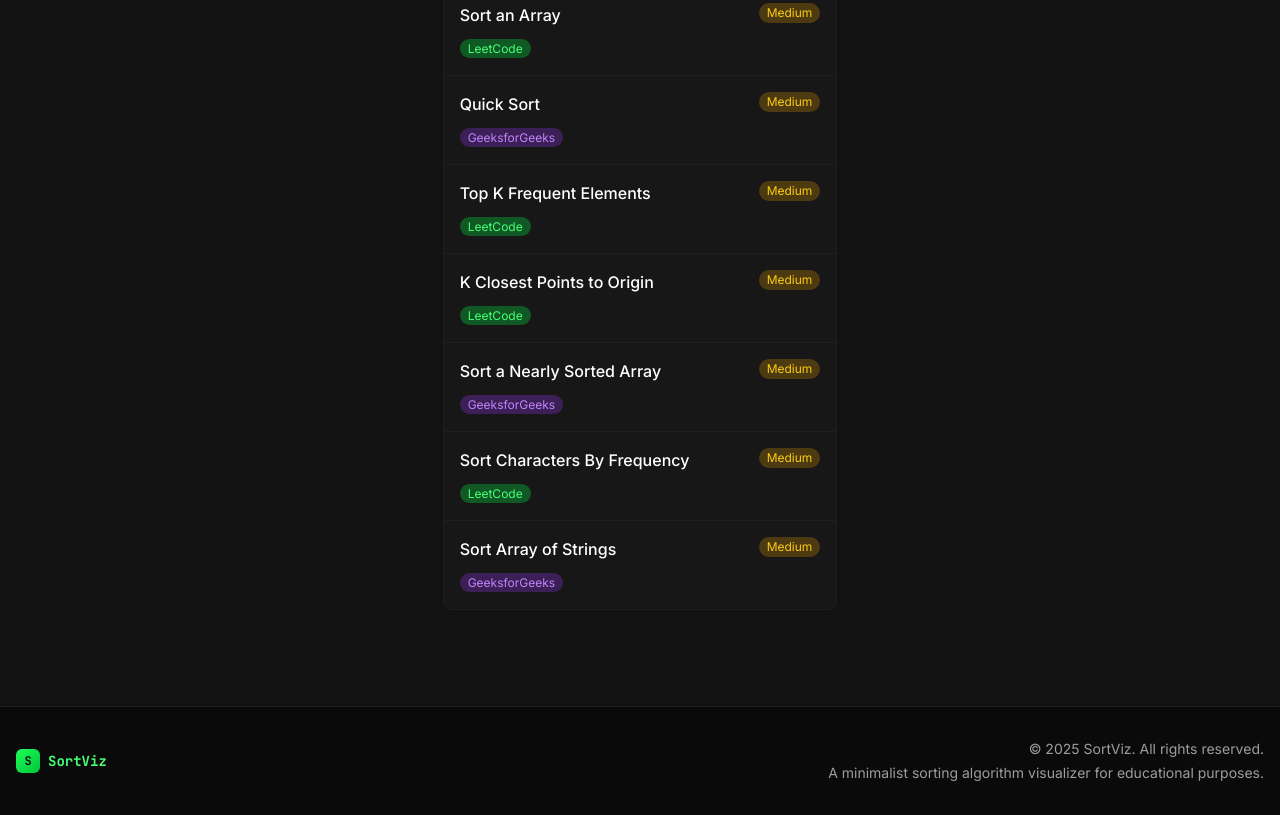
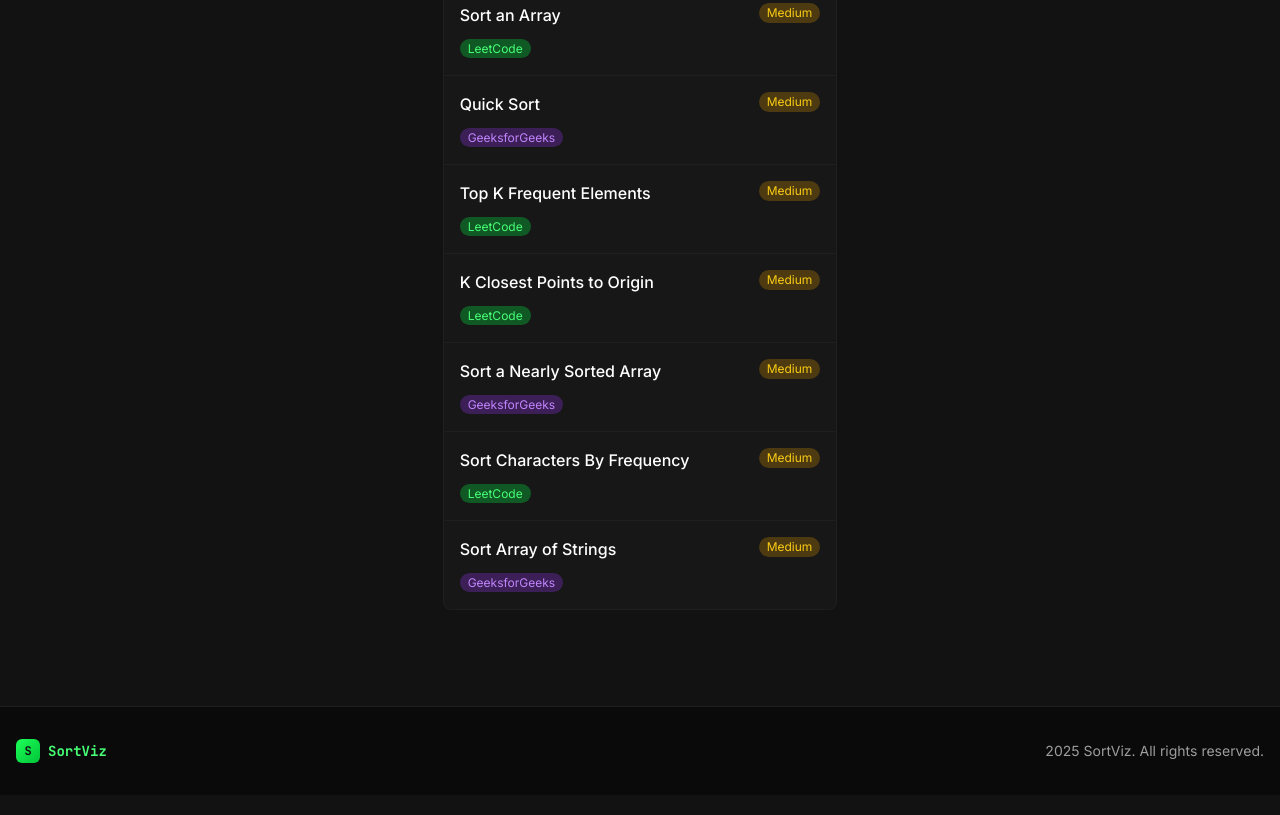
Before and after one commit to ajitashwath/sorting-visualizer, an Astro site: page / in a window 1280 px wide. Shown: the part 4218-5033 px from the top of the page. Built offline with nearby package versions, Linux system fonts and the light colour scheme; Astro itself is replaced by a stand-in of ours.

Commit message:
Update Footer.astro

```diff
--- a/src/components/Footer.astro
+++ b/src/components/Footer.astro
@@ -11,8 +11,7 @@
       </div>
 
       <div class="text-center md:text-right text-sm text-white/60">
-        <p>© 2025 SortViz. All rights reserved.</p>
-        <p class="mt-1">A minimalist sorting algorithm visualizer for educational purposes.</p>
+        <p>2025 SortViz. All rights reserved.</p>
       </div>
     </div>
   </div>
```
